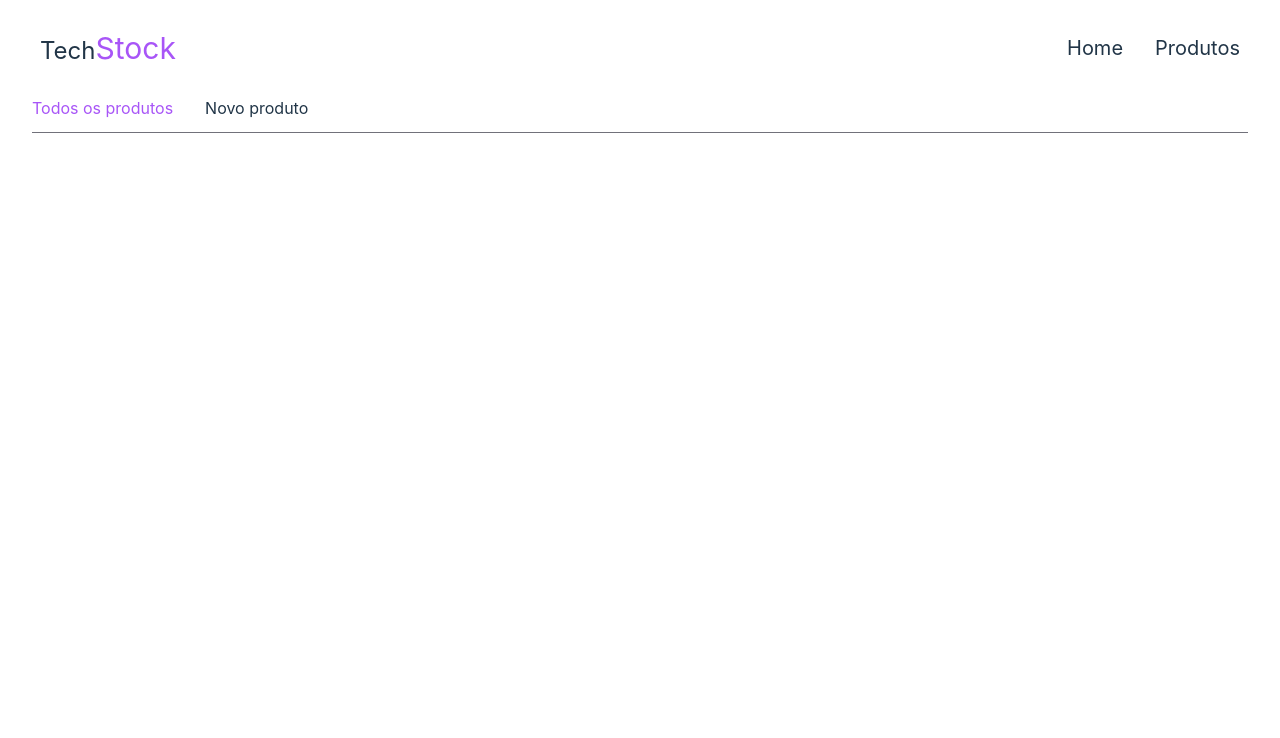
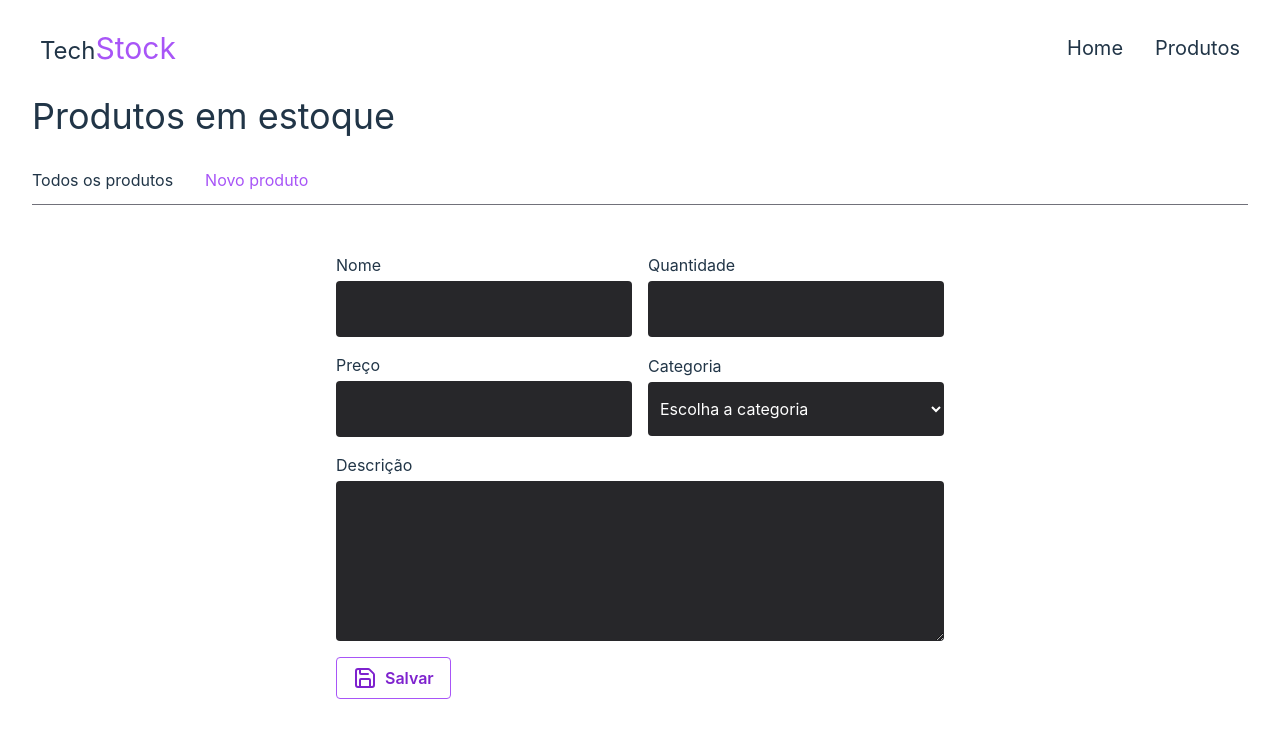
Before and after one commit to rafaelclima/techstock, a React (Vite) app: page /produtos/cadastro in a window 1280 px wide. Shown: the top 738 px of the page. Built offline with nearby package versions, Linux system fonts and the light colour scheme.

Commit message:
added functionality to register a new product and update a product

```diff
--- /dev/null
+++ b/src/pages/AtualizarProduto/atualizar.tsx
@@ -0,0 +1,113 @@
+import { SaveIcon } from "lucide-react";
+import { useState } from "react";
+import { Link, useParams } from "react-router-dom";
+import produtos from "../../database.json";
+
+export default function Atualizar() {
+  const [isAllProductsActive, setAllProductsActive] = useState(false);
+  const { id } = useParams();
+
+  const produto = id ? produtos.filter((produto) => produto.id === +id) : [];
+
+  const handleButtonClick = () => {
+    setAllProductsActive(!isAllProductsActive);
+  };
+
+  return (
+    <div className=" w-full m-auto ">
+      <h2 className=" text-4xl mb-8 mx-8 ">Produtos em estoque</h2>
+      <div className="mx-8 mb-12">
+        <button
+          className={`mr-8 hover:text-purple-500 focus:outline-none ${
+            isAllProductsActive ? "text-purple-500" : ""
+          }`}
+          onClick={handleButtonClick}
+        >
+          <Link to="/produtos">Todos os produtos</Link>
+        </button>
+        <button
+          className={`hover:text-purple-500 focus:outline-none ${
+            !isAllProductsActive ? "text-purple-500" : ""
+          }`}
+          onClick={handleButtonClick}
+        >
+          Novo produto
+        </button>
+        <hr className="mt-3 border-zinc-500" />
+      </div>
+
+      <main className=" mx-8 ">
+        {produto &&
+          produto.map((prod) => (
+            <>
+              <div
+                key={prod.id}
+                className=" grid grid-cols-2 gap-4 w-1/2 m-auto place-items-center "
+              >
+                <div className=" flex flex-col items-start gap-1 w-full ">
+                  <label htmlFor="name">Nome</label>
+                  <input
+                    className=" px-2 py-4 w-full rounded text-base text-white bg-zinc-800 "
+                    type="text"
+                    name="name"
+                    id="name"
+                    value={prod.nome}
+                  />
+                </div>
+                <div className=" flex flex-col items-start gap-1 w-full ">
+                  <label htmlFor="qtd">Quantidade</label>
+                  <input
+                    className=" px-2 py-4 w-full rounded text-base text-white bg-zinc-800 "
+                    type="number"
+                    name="qtd"
+                    id="qtd"
+                    value={prod.quantidade_em_estoque}
+                  />
+                </div>
+                <div className=" flex flex-col items-start gap-1 w-full ">
+                  <label htmlFor="preco">Preço</label>
+                  <input
+                    className=" px-2 py-4 w-full rounded text-base text-white bg-zinc-800 "
+                    type="number"
+                    name="preco"
+                    id="preco"
+                    value={prod.preco}
+                  />
+                </div>
+                <div className=" flex flex-col items-start gap-1 w-full ">
+                  <label htmlFor="categoria">Categoria</label>
+                  <select
+                    className=" px-2 py-4 w-full rounded text-base text-white bg-zinc-800 "
+                    name="categoria"
+                    id="categoria"
+                  >
+                    <option value="Processador">{prod.categoria}</option>
+                    {/* Renderizar as categorias aqui... */}
+                  </select>
+                </div>
+
+                <div className=" col-span-2 w-full m-auto place-items-center ">
+                  <div className=" flex flex-col gap-1 w-full ">
+                    <label htmlFor="descricao">Descrição</label>
+                    <textarea
+                      className=" bg-zinc-800 px-2 py-2 rounded "
+                      name="descricao"
+                      id="descricao"
+                      rows={6}
+                      value={prod.descricao}
+                    ></textarea>
+                  </div>
+                </div>
+              </div>
+              <div className=" w-1/2 m-auto mt-4 ">
+                <button className="flex gap-2 items-center justify-center bg-transparent hover:bg-purple-500 text-purple-700 font-semibold hover:text-white py-2 px-4 border border-purple-500 hover:border-transparent rounded">
+                  <SaveIcon />
+                  {id ? "Atualizar" : "Salvar"}
+                </button>
+              </div>
+            </>
+          ))}
+      </main>
+    </div>
+  );
+}
--- /dev/null
+++ b/src/pages/CadastrarProduto/cadastro.tsx
@@ -0,0 +1,97 @@
+import { SaveIcon } from "lucide-react";
+import { useState } from "react";
+import { Link } from "react-router-dom";
+
+export default function Cadastrar() {
+  const [isAllProductsActive, setAllProductsActive] = useState(false);
+
+  const handleButtonClick = () => {
+    setAllProductsActive(!isAllProductsActive);
+  };
+
+  return (
+    <div className=" w-full m-auto ">
+      <h2 className=" text-4xl mb-8 mx-8 ">Produtos em estoque</h2>
+      <div className="mx-8 mb-12">
+        <button
+          className={`mr-8 hover:text-purple-500 focus:outline-none ${
+            isAllProductsActive ? "text-purple-500" : ""
+          }`}
+          onClick={handleButtonClick}
+        >
+          <Link to="/produtos">Todos os produtos</Link>
+        </button>
+        <button
+          className={`hover:text-purple-500 focus:outline-none ${
+            !isAllProductsActive ? "text-purple-500" : ""
+          }`}
+          onClick={handleButtonClick}
+        >
+          Novo produto
+        </button>
+        <hr className="mt-3 border-zinc-500" />
+      </div>
+
+      <main className=" mx-8 ">
+        <div className=" grid grid-cols-2 gap-4 w-1/2 m-auto place-items-center ">
+          <div className=" flex flex-col items-start gap-1 w-full ">
+            <label htmlFor="name">Nome</label>
+            <input
+              className=" px-2 py-4 w-full rounded text-base text-white bg-zinc-800 "
+              type="text"
+              name="name"
+              id="name"
+            />
+          </div>
+          <div className=" flex flex-col items-start gap-1 w-full ">
+            <label htmlFor="qtd">Quantidade</label>
+            <input
+              className=" px-2 py-4 w-full rounded text-base text-white bg-zinc-800 "
+              type="number"
+              name="qtd"
+              id="qtd"
+            />
+          </div>
+          <div className=" flex flex-col items-start gap-1 w-full ">
+            <label htmlFor="preco">Preço</label>
+            <input
+              className=" px-2 py-4 w-full rounded text-base text-white bg-zinc-800 "
+              type="number"
+              name="preco"
+              id="preco"
+            />
+          </div>
+          <div className=" flex flex-col items-start gap-1 w-full ">
+            <label htmlFor="categoria">Categoria</label>
+            <select
+              className=" px-2 py-4 w-full rounded text-base text-white bg-zinc-800 "
+              name="categoria"
+              id="categoria"
+            >
+              <option value="Processador">Escolha a categoria</option>
+              {/* Renderizar as categorias aqui... */}
+            </select>
+          </div>
+
+          <div className=" col-span-2 w-full m-auto place-items-center ">
+            <div className=" flex flex-col gap-1 w-full ">
+              <label htmlFor="descricao">Descrição</label>
+              <textarea
+                className=" bg-zinc-800 px-2 py-2 rounded "
+                name="descricao"
+                id="descricao"
+                rows={6}
+              ></textarea>
+            </div>
+          </div>
+        </div>
+        <div className=" w-1/2 m-auto mt-4 ">
+          <button className="flex gap-2 items-center justify-center bg-transparent hover:bg-purple-500 text-purple-700 font-semibold hover:text-white py-2 px-4 border border-purple-500 hover:border-transparent rounded">
+            <SaveIcon />
+            Salvar
+          </button>
+        </div>
+      </main>
+    </div>
+  );
+}
--- a/src/pages/Detalhes/detalhes.tsx
+++ b/src/pages/Detalhes/detalhes.tsx
@@ -30,11 +30,6 @@ export default function Detalhes() {
 
   return (
     <div className=" w-full m-auto ">
-      {produto.map((item) => (
-        <h2 key={item.id} className=" text-3xl mb-8 mx-8 ">
-          {item.nome}
-        </h2>
-      ))}
       <div className="mx-8 mb-8">
         <button
           className={`mr-8 hover:text-purple-500 focus:outline-none ${
@@ -56,6 +51,11 @@ export default function Detalhes() {
       </div>
 
       <main className="mx-8">
+        {produto.map((item) => (
+          <h2 key={item.id} className=" font-bold text-3xl mb-6 ">
+            {item.nome}
+          </h2>
+        ))}
         {produto &&
           produto.map((item) => (
             <div key={item.id}>
--- a/src/pages/Produtos/produtos.tsx
+++ b/src/pages/Produtos/produtos.tsx
@@ -19,7 +19,7 @@ export default function Produtos() {
           }`}
           onClick={handleButtonClick}
         >
-          Todos os produtos
+          <Link to="/produtos">Todos os produtos</Link>
         </button>
         <button
           className={`hover:text-purple-500 focus:outline-none ${
@@ -27,7 +27,7 @@ export default function Produtos() {
           }`}
           onClick={handleButtonClick}
         >
-          Novo produto
+          <Link to="/produtos/cadastro">Novo produto</Link>
         </button>
         <hr className="mt-3 border-zinc-500" />
       </div>
@@ -95,13 +95,15 @@ export default function Produtos() {
                             type="button"
                             className="bg-transparent hover:bg-purple-500 text-purple-700 font-semibold hover:text-white py-2 px-4 border border-purple-500 hover:border-transparent rounded"
                           >
-                            <Link to="/produtos/01">Ver</Link>
+                            <Link to={`/produtos/${produto.id}`}>Ver</Link>
                           </button>
                           <button
                             type="button"
                             className="bg-transparent hover:bg-purple-500 text-purple-700 font-semibold hover:text-white py-2 px-4 mx-3 border border-purple-500 hover:border-transparent rounded"
                           >
-                            Atualizar
+                            <Link to={`/produtos/atualizar/${produto.id}`}>
+                              Atualizar
+                            </Link>
                           </button>
                           <button
                             type="button"
```
Also changed, not shown: src/routes.tsx (+10 -0 lines).
